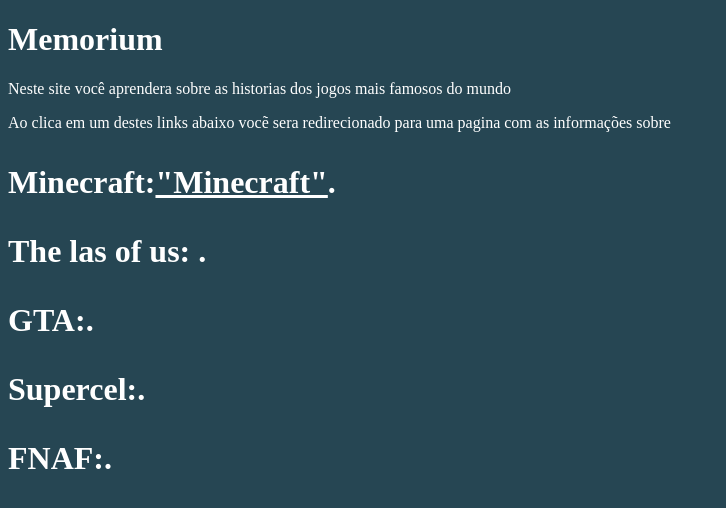
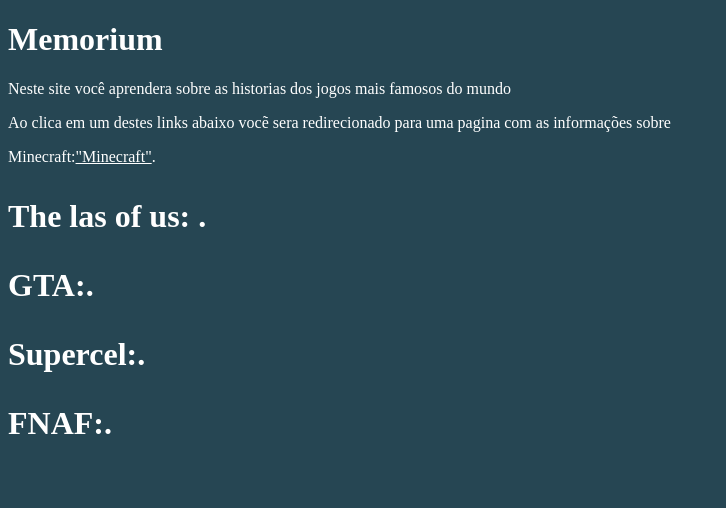
Before and after one commit to L3onelson/Projeto-Cl, a plain HTML site: page index.html in a window 1280 px wide. Shown: the whole page, without its empty margins (0-726 px from the left). Drawn offline with Linux system fonts and the light colour scheme.

Commit message:
Update index.html

```diff
--- a/index.html
+++ b/index.html
@@ -31,7 +31,7 @@
       Ao clica em um destes links abaixo vocẽ sera redirecionado para uma pagina com as informações sobre
     </p>
 
-     <h1><p>Minecraft:<a href="Minecraft.html">"Minecraft"</a>.</p></h1>
+     <p>Minecraft:<a href="Minecraft.html">"Minecraft"</a>.</p>
      <h1><p>The las of us: <a href="Minecraft.html"></a>.</p></h1>
      <h1><p>GTA:<a href="Minecraft.html"></a>.</p></h1>
      <h1><p>Supercel:<a href="Minecraft.html"></a>.</p></h1>
```
